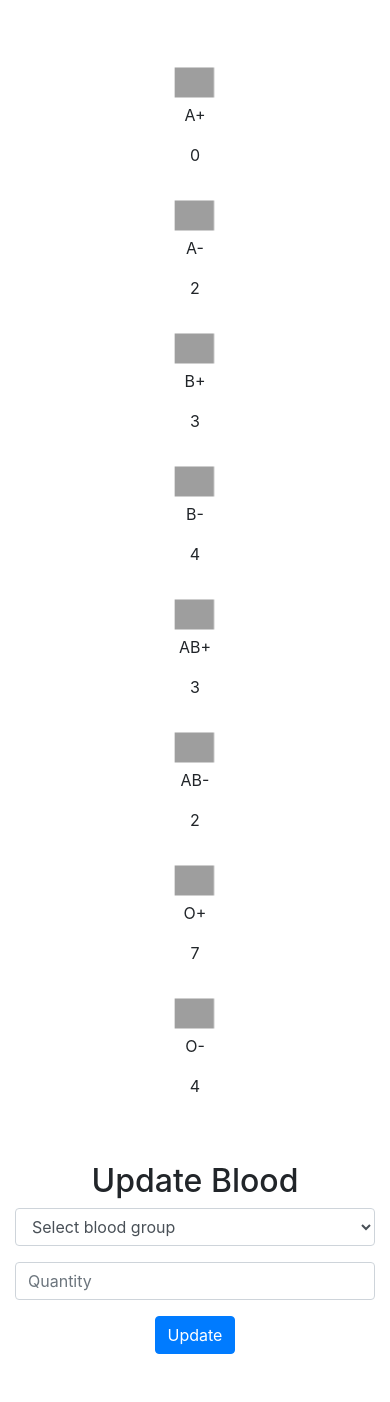
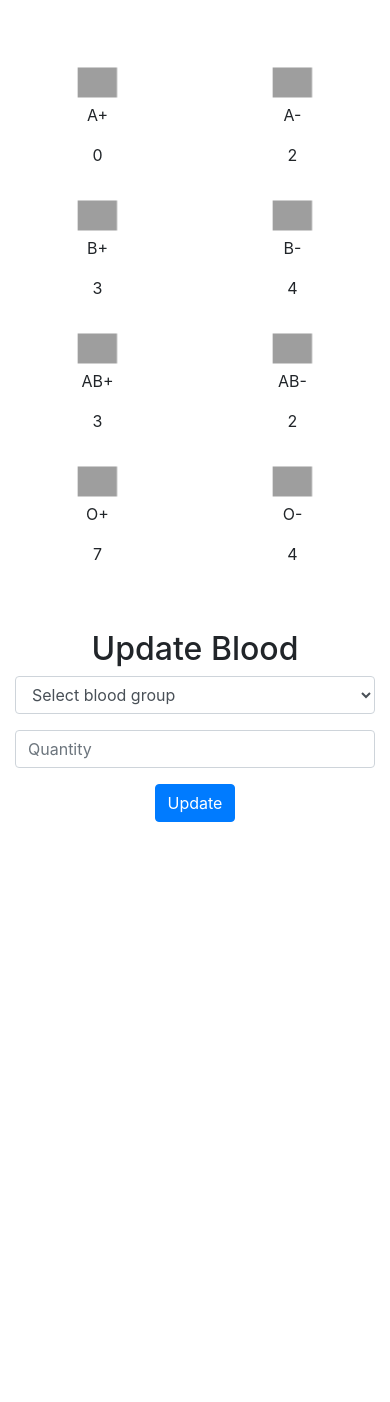
Before and after one commit to venkatasai24/Blood-Bank-Management-System, a PHP site: page /admin/dashboard.php?blood=1 in a window 390 px wide. Shown: the part 56-1458 px from the top of the page. After the commit the page ends 878 px from the top, so only its background shows below. Run offline with PHP 8.4, Linux system fonts and the light colour scheme; the visitor is signed in with stand-in values (Sample User, id 1); data comes from the database, SQL or seed files in the repository; some libraries are stand-ins or nearby versions; grey boxes are pictures that could not be loaded.

Commit message:
css corrected in admin and index pages

```diff
--- a/admin/dashboard.php
+++ b/admin/dashboard.php
@@ -135,7 +135,7 @@
 
             echo
             '
-                <div class="col-lg-3 col-md-4 col-sm-6">
+                <div class="col-lg-3 col-md-4 col-sm-6 col-6">
                     <div class="text-center">
                     <img id="animated-image" src="../images/blood-drop.svg" alt="">
                     <p class="mt-2">'.$blood_map[$val].'</p>
--- a/index.php
+++ b/index.php
@@ -68,7 +68,7 @@
         <p class="lead mt-3">
             Join us in the mission to save lives. Register as a donor or recipient and help make a difference!
         </p>
-        <img id="animated-image" src="images/blood-drop.svg" alt="" style="width:150px;">
+        <img id="animated-image" src="images/blood.png" alt="">
     </div>
 
 
```
